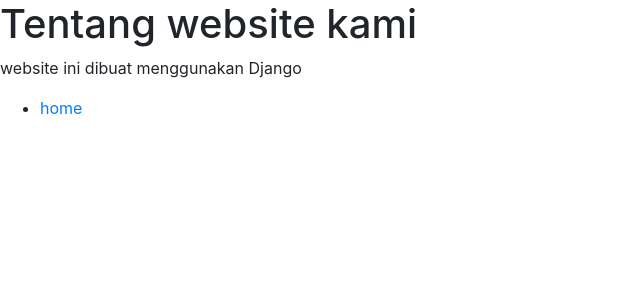
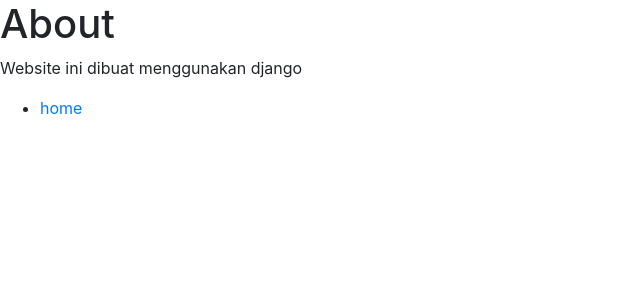
Before and after one commit to ekamaheswara/Latihan-Django, a Django app: page /about/ in a window 1280 px wide. Shown: the top 300 px of the page, without its empty margins (0-640 px from the left). Run offline with Django 3.2, Linux system fonts and the light colour scheme; some libraries are stand-ins or nearby versions.

Commit message:
10. Template Tags

```diff
--- a/django_project/templates/about.html
+++ b/django_project/about/templates/about.html
@@ -3,13 +3,13 @@
 
 <head>
 
-    <title>About</title>
+    <title>{{judul}}</title>
     <link rel="stylesheet" href="https://stackpath.bootstrapcdn.com/bootstrap/4.5.2/css/bootstrap.min.css">
 </head>
 
 <body>
-    <h1>Tentang website kami</h1>
-    <p>website ini dibuat menggunakan Django</p>
+    <h1>{{judul2}}</h1>
+    <p>{{paragraf}}</p>
 
     <ul>
         <li><a href="/" title="">home</a></li>
--- /dev/null
+++ b/django_project/about/urls.py
@@ -0,0 +1,7 @@
+from django.conf.urls import url
+
+from . import views
+
+urlpatterns = {
+    url(r'^$', views.index)
+}
--- a/django_project/about/views.py
+++ b/django_project/about/views.py
@@ -3,4 +3,12 @@ from django.shortcuts import render
 # Create your views here.
 
 def index(request):
-    return render(request,'about.html')
+    context = {
+        'judul': 'About',
+        'judul2': 'About',
+        'paragraf': 'Website ini dibuat menggunakan django',
+        'nav': [
+            ['/', 'Home'],
+        ]
+    }
+    return render(request,'about.html', context)
--- a/django_project/mywebsite/settings.py
+++ b/django_project/mywebsite/settings.py
@@ -38,6 +38,7 @@ INSTALLED_APPS = [
     'django.contrib.messages',
     'django.contrib.staticfiles',
     'blog',
+    'about',
 ]
 
 MIDDLEWARE = [
--- a/django_project/mywebsite/urls.py
+++ b/django_project/mywebsite/urls.py
@@ -16,7 +16,7 @@ Including another URLconf
 from django.conf.urls import url
 from django.contrib import admin
 # from .views import index, about
-from . import views
+# from . import views
 from django.conf.urls import url, include
 from django.contrib import admin
 
@@ -28,6 +28,6 @@ from about import views as aboutViews
 urlpatterns = [
     url(r'^admin/', admin.site.urls),
     url(r'^blog/', include('blog.urls')),
-    url(r'^about/$', aboutViews.index),
+    url(r'^about/', include('about.urls')),
     url(r'^$', views.index),
 ]
```
Also changed, not shown: django_project/mywebsite/views.py (+7 -5 lines), django_project/templates/index.html (+8 -2 lines).
